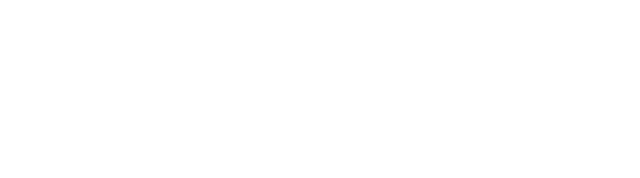
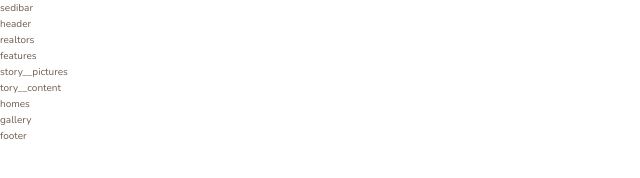
Before and after one commit to SergiiKov/nexter, a website: page index.html in a window 1280 px wide. Shown: the whole page, without its empty margins (0-640 px from the left). Drawn offline with nearby package versions, Linux system fonts and the light colour scheme.

Commit message:
add parts of web pages

```diff
--- a/index.html
+++ b/index.html
@@ -12,6 +12,33 @@
         <title>nexter &mdash; your home, your freedom</title>
     </head>
     <body class="container">
+        <div class="sedebar">
+            sedibar
+        </div>
+        <header class="header">
+            header
+        </header>
+        <div class="realtors">
+            realtors
+        </div>
+        <section class="features">
+            features
+        </section>
+        <div class="story__pictures">
+            story__pictures
+        </div>
+        <div class="story__content">
+            tory__content
+        </div>
+        <section class="homes">
+            homes
+        </section>
+        <section class="gallery">
+            gallery
+        </section>
+        <footer class="footer">
+            footer
+        </footer>
 
     </body>
 </html>
--- a/sass/_base.scss
+++ b/sass/_base.scss
@@ -26,3 +26,11 @@ html {
     box-sizing: border-box;
     font-size: 62.5%; // 10px/16px = 62.5% -> 1rem = 10px
 }
+
+body {
+    font-family: $font-primary;
+    color: $color-grey-dark-2;
+    font-weight: 300;
+    line-height: 1.6;
+
+}
```
Also changed, not shown: css/style.css.
